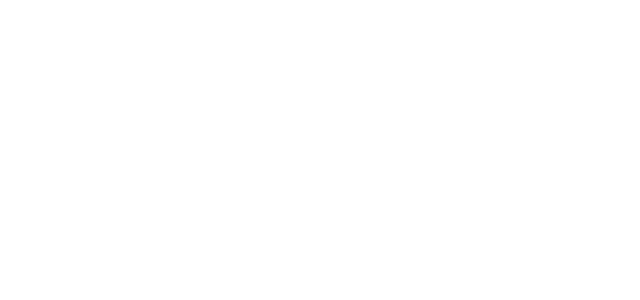
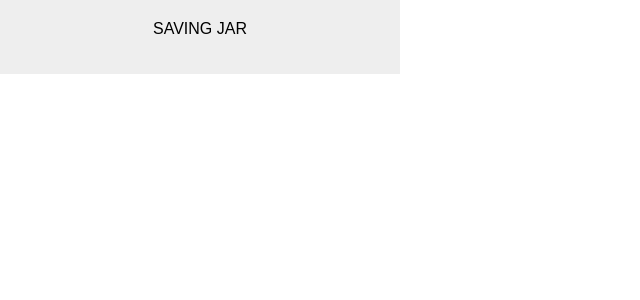
Before and after one commit to RickBr0wn/saving-jars, a React (Create React App) app: page / in a window 1280 px wide. Shown: the top 300 px of the page, without its empty margins (0-640 px from the left). Built offline with nearby package versions, Linux system fonts and the light colour scheme.

Commit message:
Added CSS styles

```diff
--- a/src/App.js
+++ b/src/App.js
@@ -1,10 +1,33 @@
 import React from 'react'
 
+// Components
+import List from './Components/List'
+
 class App extends React.Component {
+  constructor(props){
+    super(props)
+    this.state = {
+      stateTest: 'test'
+    }
+  }
+
   render() {
+    const styles = {
+      wrapper: {
+        width: '400px',
+        maxWidth: '400px',
+        backgroundColor: '#eee',
+        textAlign: 'center',
+        marginTop: '-16px',
+        paddingTop: '20px',
+        paddingBottom: '20px'
+      }
+    }
+
     return (
-      <div>
-
+      <div style={styles.wrapper}>
+        <p>SAVING JAR</p>
+        <List stateTest={this.state.stateTest} />
       </div>
     );
   }
--- /dev/null
+++ b/src/Components/List.js
@@ -0,0 +1,13 @@
+import React from 'react'
+
+class List extends React.Component{
+	render(){
+		return(
+			<div>
+
+			</div>
+		)
+	}
+}
+
+export default List
--- a/src/index.css
+++ b/src/index.css
@@ -1,4 +1,5 @@
 body {
+  display: flex;
   margin: 0;
   padding: 0;
   font-family: sans-serif;
```
